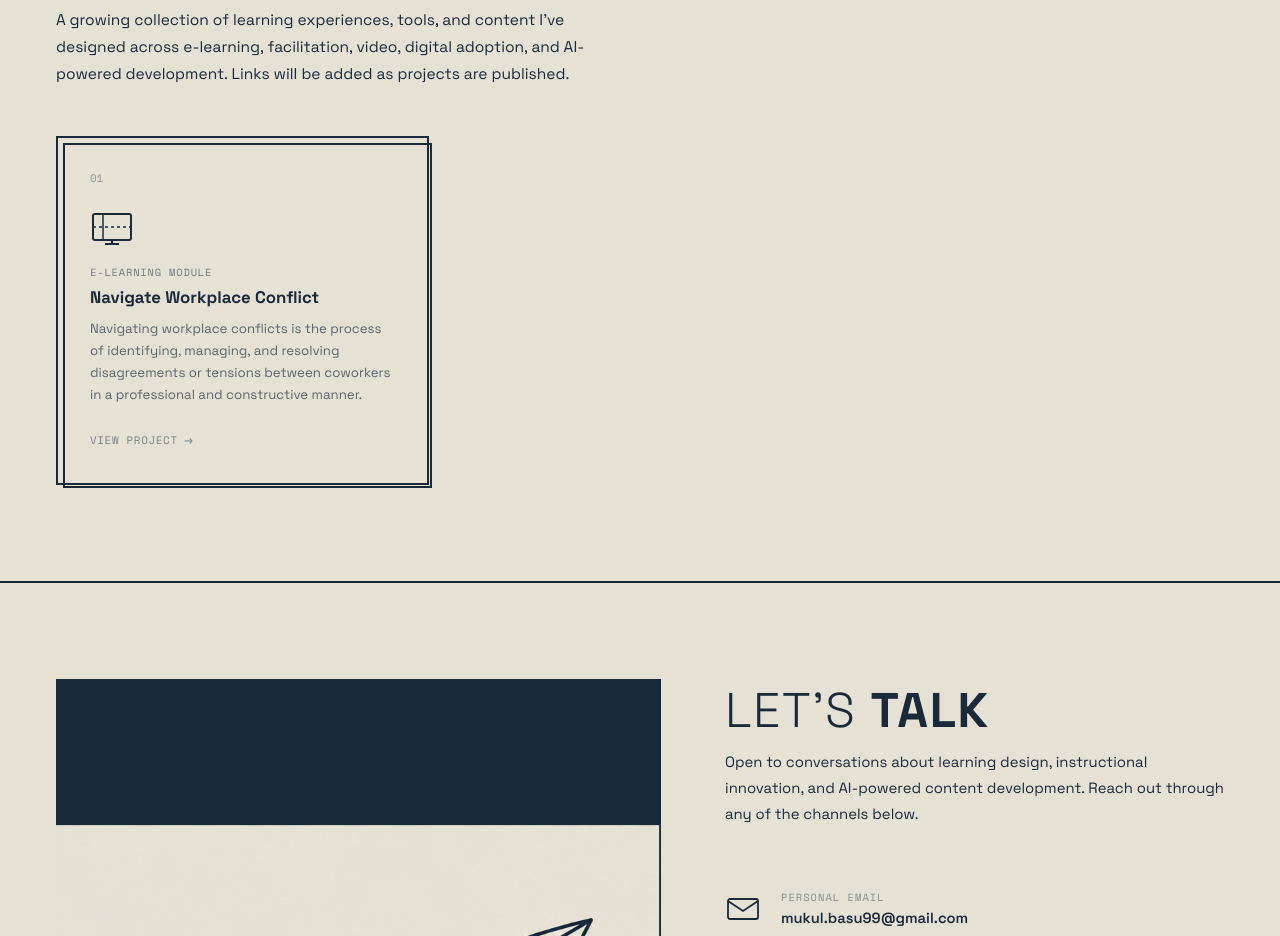
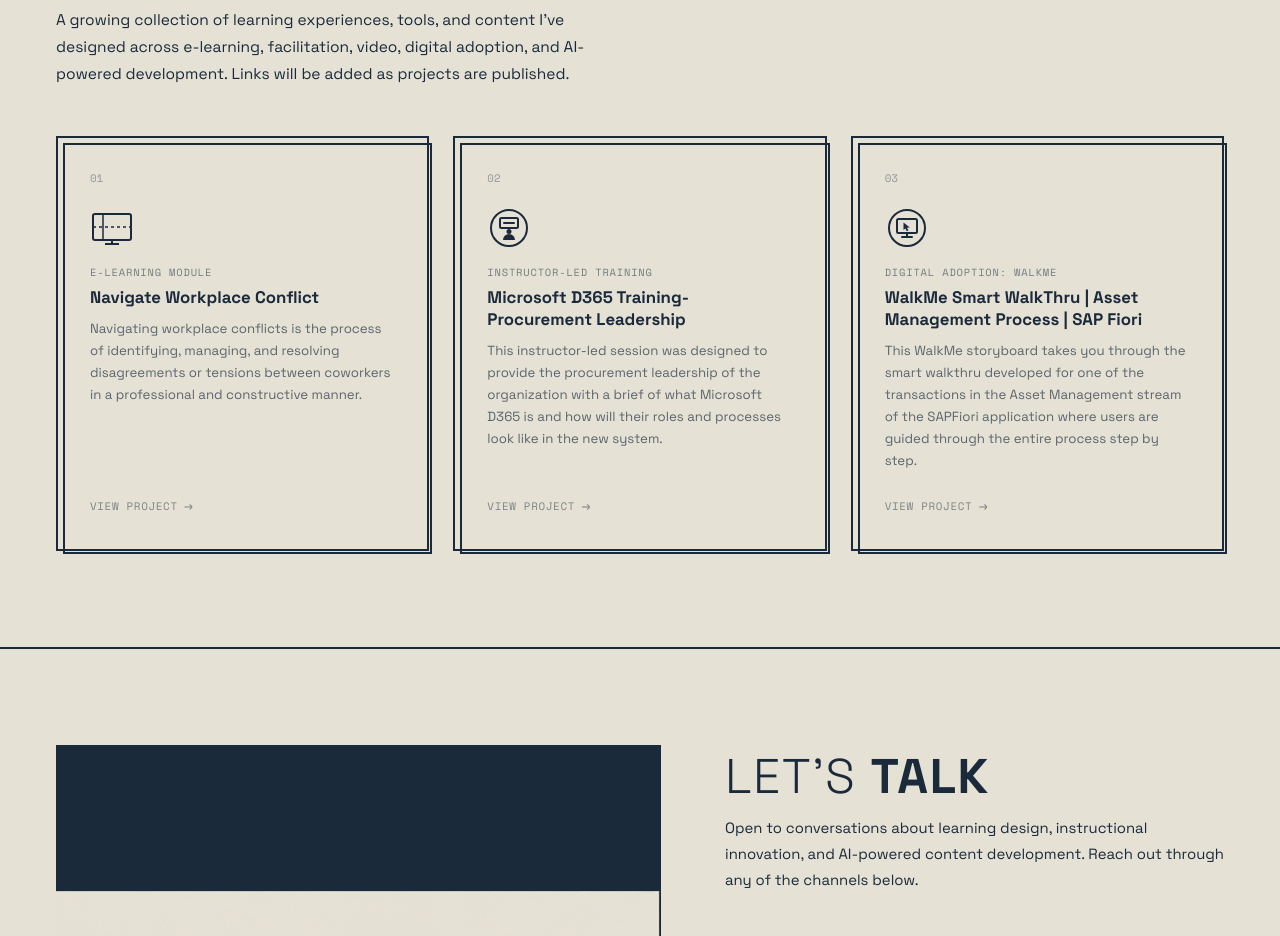
Before and after one commit to Mukul0909/My-Portfolio, a plain HTML site: page index.html in a window 1280 px wide. Shown: the part 2980-3916 px from the top of the page. Drawn offline with nearby package versions, Linux system fonts and the light colour scheme.

Commit message:
Update index.html

```diff
--- a/index.html
+++ b/index.html
@@ -213,32 +213,46 @@
         </a>
 
         <!-- Card 2 -->
-        <!-- <a href="#" class="work-card fade-up">
+        <a href="https://drive.google.com/file/d/1myks084MsRFYY6GsCffGK7iqp82nLboD/view?usp=sharing" target="_blank" class="work-card fade-up">
             <div class="w-num">02</div>
             <svg class="w-icon" viewBox="0 0 44 44" fill="none" xmlns="http://www.w3.org/2000/svg">
                 <circle cx="22" cy="22" r="18" stroke="currentColor" stroke-width="2"/>
+                <rect x="13" y="12" width="18" height="10" rx="1.5" stroke="currentColor" stroke-width="2"/>
+                <line x1="17" y1="17" x2="27" y2="17" stroke="currentColor" stroke-width="2" stroke-linecap="round"/>
+                <circle cx="22" cy="25.5" r="2.5" fill="currentColor"/>
+                <path d="M16 34a6 6 0 0 1 12 0z" fill="currentColor"/>
+            </svg>
+            <!-- <svg class="w-icon" viewBox="0 0 44 44" fill="none" xmlns="http://www.w3.org/2000/svg">
+                <circle cx="22" cy="22" r="18" stroke="currentColor" stroke-width="2"/>
                 <polygon points="18,15 18,29 32,22" fill="currentColor"/>
-            </svg>
-            <div class="w-type">Video / Simulation</div>
-            <div class="w-title">Place the Title of Your Project Here</div>
-            <div class="w-desc">Describe the simulation or video content you created — its context, audience, and the key instructional strategies you used to bring it to life.</div>
+            </svg> -->
+            <div class="w-type">Instructor-Led Training</div>
+            <div class="w-title">Microsoft D365 Training-Procurement Leadership</div>
+            <div class="w-desc">This instructor-led session was designed to provide the procurement leadership of the organization with a brief of what Microsoft D365 is and how will their roles and processes look like in the new system.</div>
             <div class="w-cta">View Project</div>
-        </a> -->
+        </a>
 
         <!-- Card 3 -->
-        <!-- <a href="#" class="work-card fade-up">
+        <a href="https://drive.google.com/file/d/1MLLWu1tykyl1VxILVeHfpnnRG4EQtQ_i/view?usp=sharing" target="_blank" class="work-card fade-up">
             <div class="w-num">03</div>
             <svg class="w-icon" viewBox="0 0 44 44" fill="none" xmlns="http://www.w3.org/2000/svg">
+                <circle cx="22" cy="22" r="18" stroke="currentColor" stroke-width="2"/>
+                <rect x="12" y="13" width="20" height="14" rx="1.5" stroke="currentColor" stroke-width="2"/>
+                <polygon points="18.5,16.5 18.5,24 20.4,22.4 21.8,25.2 23.4,24.5 22,21.8 24.8,21.6" fill="currentColor"/>
+                <line x1="22" y1="27" x2="22" y2="31" stroke="currentColor" stroke-width="2"/>
+                <line x1="17" y1="31" x2="27" y2="31" stroke="currentColor" stroke-width="2" stroke-linecap="round"/>
+            </svg>
+            <!-- <svg class="w-icon" viewBox="0 0 44 44" fill="none" xmlns="http://www.w3.org/2000/svg">
                 <rect x="6" y="4" width="32" height="36" rx="2" stroke="currentColor" stroke-width="2"/>
                 <line x1="12" y1="14" x2="32" y2="14" stroke="currentColor" stroke-width="2"/>
                 <line x1="12" y1="20" x2="32" y2="20" stroke="currentColor" stroke-width="2"/>
                 <line x1="12" y1="26" x2="24" y2="26" stroke="currentColor" stroke-width="2"/>
-            </svg>
-            <div class="w-type">ILT / VILT Material</div>
-            <div class="w-title">Place the Title of Your Project Here</div>
-            <div class="w-desc">Share details about an instructor-led session you designed or delivered — the content area, delivery format, audience, and learning outcomes.</div>
+            </svg> -->
+            <div class="w-type">Digital Adoption: WalkMe</div>
+            <div class="w-title">WalkMe Smart WalkThru | Asset Management Process | SAP Fiori</div>
+            <div class="w-desc">This WalkMe storyboard takes you through the smart walkthru developed for one of the transactions in the Asset Management stream of the SAPFiori application where users are guided through the entire process step by step.</div>
             <div class="w-cta">View Project</div>
-        </a> -->
+        </a>
 
         <!-- Card 4 -->
         <!-- <a href="#" class="work-card fade-up">
```
